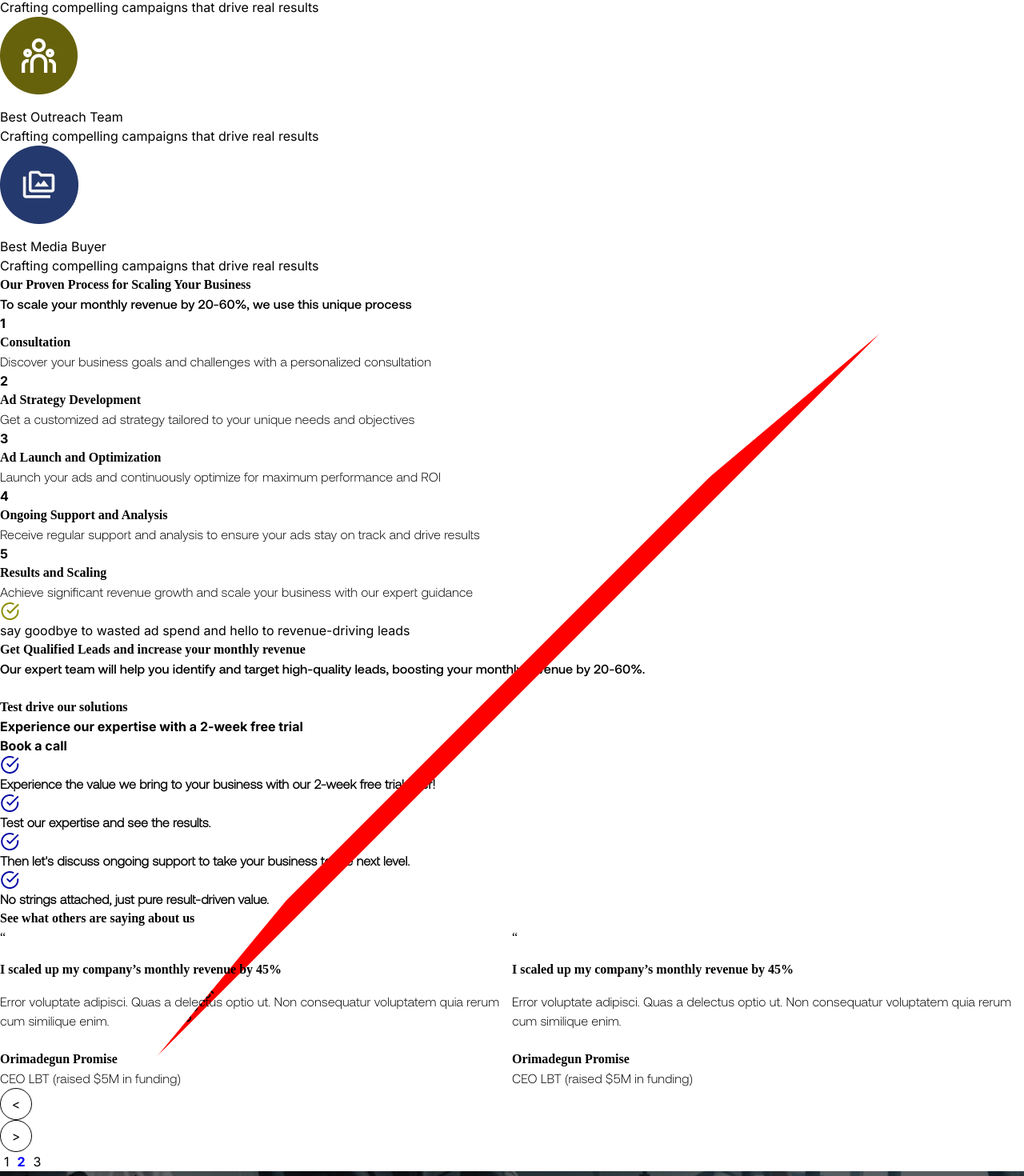
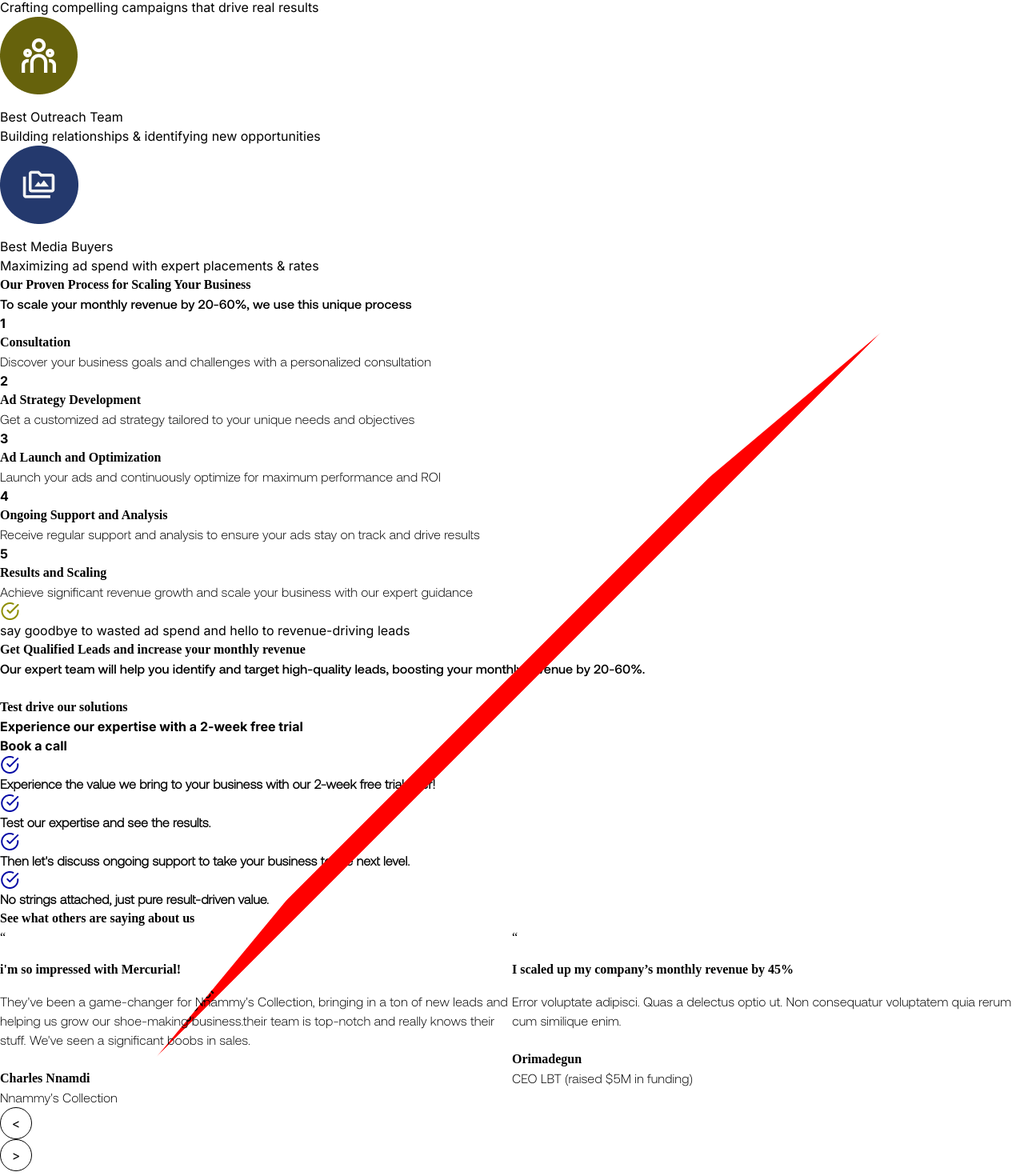
Before and after one commit to NiranMike/mecurial, a React (Vite) app: page / in a window 1280 px wide. Shown: the part 674-2144 px from the top of the page at 80% size. Built offline with nearby package versions, Linux system fonts and the light colour scheme; a web font is replaced by a local one.

Commit message:
new changes

```diff
--- a/src/components/Services.jsx
+++ b/src/components/Services.jsx
@@ -55,7 +55,7 @@ const Services = () => {
           <img src="f (2).png" className="w-16 md:w-20 mb-4" alt="Outreach Team Icon" />
           <div className="space-y-2">
             <p className="text-yellow-600 font-medium text-lg md:text-xl">Best Outreach Team</p>
-            <p className="text-yellow-600 font-normal">Crafting compelling campaigns that drive real results</p>
+            <p className="text-yellow-600 font-normal">Building relationships & identifying new opportunities</p>
           </div>
         </motion.div>
         <motion.div
@@ -67,8 +67,8 @@ const Services = () => {
         >
           <img src="f (1).png" className="w-16 md:w-20 mb-4" alt="Media Buyer Icon" />
           <div className="space-y-2">
-            <p className="text-blue-600 font-medium text-lg md:text-xl">Best Media Buyer</p>
-            <p className="text-blue-600 font-normal">Crafting compelling campaigns that drive real results</p>
+            <p className="text-blue-600 font-medium text-lg md:text-xl">Best Media Buyers</p>
+            <p className="text-blue-600 font-normal">Maximizing ad spend with expert placements & rates</p>
           </div>
         </motion.div>
       </motion.div>
--- a/src/components/TestimonialCarousel.jsx
+++ b/src/components/TestimonialCarousel.jsx
@@ -5,21 +5,21 @@ import "slick-carousel/slick/slick-theme.css";
 
 const testimonials = [
   {
-    quote: "I scaled up my company’s monthly revenue by 45%",
-    description: "Error voluptate adipisci. Quas a delectus optio ut. Non consequatur voluptatem quia rerum cum similique enim.",
-    name: "Orimadegun Promise",
-    title: "CEO LBT (raised $5M in funding)"
+    quote: "They've taken Tonyiyke Designs to the Next level ",
+    description: "Hey Mercurial, i just wanted to give a Quick shoutout to the team for being an awesome digital company! They've really helped me take Tonyiyke Designs to the next level by amplifying my messages and bringing in new leads.",
+    name: "IKECHUKWU ANTHONY",
+    title: "CEO TONYIYKE DESIGNS (PRIVATE FUNDS)"
+  },
+  {
+    quote: "i'm so impressed with Mercurial!",
+    description: "They've been a game-changer for Nnammy's Collection, bringing in a ton of new leads and helping us grow our shoe-making business.their team is top-notch and really knows their stuff. We've seen a significant boobs in sales.",
+    name: "Charles Nnamdi",
+    title: " Nnammy's Collection "
   },
   {
     quote: "I scaled up my company’s monthly revenue by 45%",
     description: "Error voluptate adipisci. Quas a delectus optio ut. Non consequatur voluptatem quia rerum cum similique enim.",
-    name: "Orimadegun Promise",
-    title: "CEO LBT (raised $5M in funding)"
-  },
-  {
-    quote: "I scaled up my company’s monthly revenue by 45%",
-    description: "Error voluptate adipisci. Quas a delectus optio ut. Non consequatur voluptatem quia rerum cum similique enim.",
-    name: "Orimadegun Promise",
+    name: "Orimadegun ",
     title: "CEO LBT (raised $5M in funding)"
   },
   // Add more testimonials here
```
